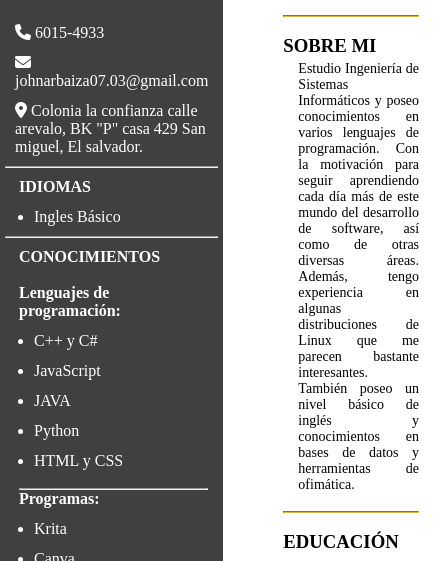
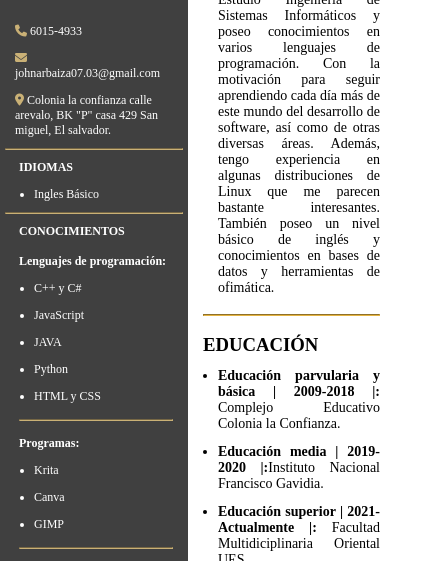
Before and after one commit to JohnArbaiza1/Curriculum, a plain HTML site: page index.html in a window 390 px wide. Shown: the part 269-830 px from the top of the page, 439 px wide, since content can reach past the window. Drawn offline with Linux system fonts and the light colour scheme.

Commit message:
Se retocan algunos elementos

```diff
--- a/CSS/Responsive.css
+++ b/CSS/Responsive.css
@@ -9,8 +9,29 @@
         padding: 5px;
     }
 
+    i{
+        color: rgb(202, 177, 118);
+    }
+
     .informacion{
         font-size: 14px;
+    }
+
+}
+
+@media (max-width:412px){
+    .Datos{
+        font-size: 12px;
+    }
+
+    .info{
+        padding: 10px;
+        width: 100%;
+        margin-left: 5px;
+    }
+
+    hr{
+        border-color: rgb(202, 177, 118);
     }
 
 }
@@ -27,7 +48,7 @@
 
     .info{
         padding: 10px;
-        width: 100%px;
+        width: 100%;
         margin-left: 10px;
     }
 
--- a/CSS/style.css
+++ b/CSS/style.css
@@ -44,6 +44,9 @@ li{
 .Otros > ul{
     margin-left: 15px;
 }
+.Otros > span{
+    font-weight: 600;
+}
 /*=================================================*/
 .info{
     padding: 20px;
--- a/index.html
+++ b/index.html
@@ -43,7 +43,7 @@
 
             <div class="Otros">
                 <h4> CONOCIMIENTOS</h4><br>
-                <span><b>Lenguajes de programación:</b></span>
+                <span>Lenguajes de programación:</span>
                     <ul>
                         <li>C++ y C#</li>
                         <li>JavaScript</li>
@@ -51,15 +51,15 @@
                         <li>Python</li>
                         <li>HTML y CSS</li>
                     </ul><br>
-                    <hr>
-                    <span><b>Programas:</b></span>
+                    <hr><br>
+                    <span>Programas:</span>
                     <ul>
                         <li>Krita</li>
                         <li>Canva</li>
                         <li>GIMP</li>
                     </ul><br>
-                    <hr>
-                    <span><b>Linux:</b></span>
+                    <hr><br>
+                    <span>Linux:</span>
                     <ul>
                         <li>Ubuntu</li>
                         <li>Debian</li>
```
